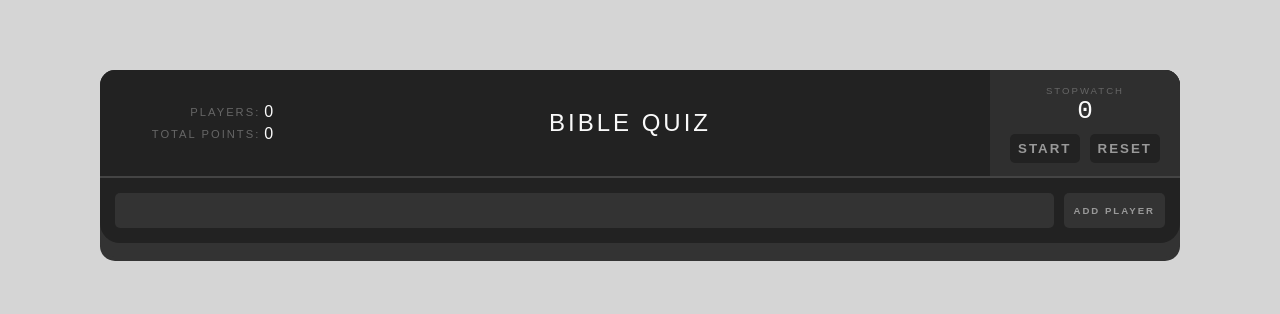
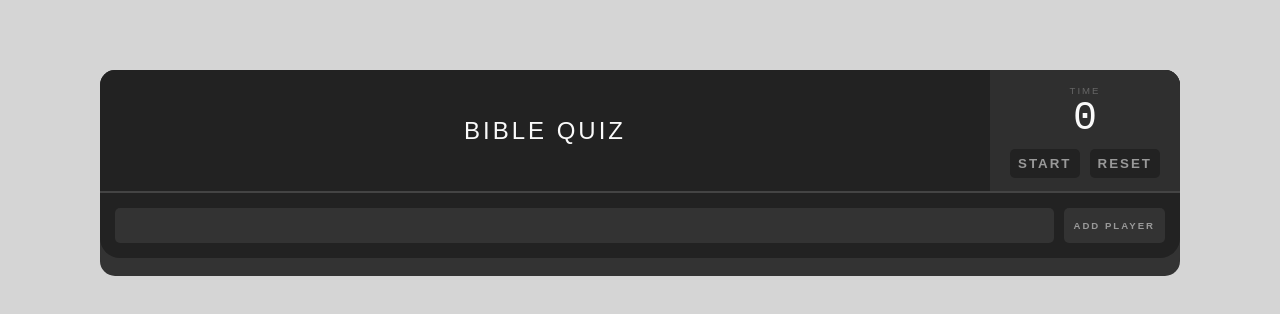
Before and after one commit to OlivierJM/board, a React (Create React App) app: page / in a window 1280 px wide. Shown: the top 314 px of the page. Built offline with nearby package versions, Linux system fonts and the light colour scheme.

Commit message:
removed the stats

```diff
--- a/src/App.css
+++ b/src/App.css
@@ -1,7 +1,7 @@
 body {
   background: #d5d5d5;
   font-family: arial;
-  color: #FAFAFA;
+  color: #fafafa;
   text-transform: uppercase;
 }
 
@@ -13,7 +13,7 @@ body {
   display: flex;
   flex-direction: column;
   max-width: 1080px;
-  padding-bottom: .85em;
+  padding-bottom: 0.85em;
 }
 
 .header {
@@ -52,7 +52,7 @@ button:focus {
   font-weight: normal;
   letter-spacing: 2px;
   color: #666;
-  font-size: .7em;
+  font-size: 0.7em;
 }
 
 .stats td:last-child {
@@ -91,7 +91,7 @@ button:focus {
 }
 
 .stopwatch h2 {
-  font-size: .6em;
+  font-size: 0.6em;
   margin: 0;
   font-weight: normal;
   letter-spacing: 2px;
@@ -134,7 +134,7 @@ button:focus {
 .counter-action {
   border: none;
   font-weight: bold;
-  color: #FAFAFA;
+  color: #fafafa;
   display: block;
   padding: 20px 20px;
   cursor: pointer;
@@ -145,7 +145,7 @@ button:focus {
 }
 
 .counter-action.increment {
-  background: #66BB6A;
+  background: #66bb6a;
 }
 
 .counter-action.increment:hover {
@@ -165,21 +165,20 @@ button:focus {
 .counter-score {
   flex-grow: 1;
   background: #2b2b2b;
-  color: #FAFAFA;
+  color: #fafafa;
   text-align: center;
   font-family: monospace;
   padding: 10px;
   font-size: 2em;
 }
 
-
 .add-player-form form {
   display: flex;
   background-color: #222;
-  border-radius: 0 0 20px 20px
+  border-radius: 0 0 20px 20px;
 }
 
-.add-player-form input[type=text] {
+.add-player-form input[type="text"] {
   flex-grow: 1;
   border-width: 0 0 1px 0;
   margin: 15px 10px 15px 15px;
@@ -194,18 +193,18 @@ button:focus {
   outline: none;
 }
 
-.add-player-form input[type=text]::-webkit-input-placeholder{
+.add-player-form input[type="text"]::-webkit-input-placeholder {
   color: #666;
   letter-spacing: 2px;
 }
 
-.add-player-form input[type=text]:focus{
+.add-player-form input[type="text"]:focus {
   background-color: #444;
 }
 
-.add-player-form input[type=submit] {
+.add-player-form input[type="submit"] {
   display: block;
-  font-size: .6em;
+  font-size: 0.6em;
   margin: 15px 15px 15px 0;
   padding: 10px;
   background-color: #333;
@@ -218,7 +217,7 @@ button:focus {
   text-transform: uppercase;
 }
 
-.add-player-form input[type=submit]:hover{
+.add-player-form input[type="submit"]:hover {
   background: #4b71b5;
   color: #fafafa;
   cursor: pointer;
--- a/src/App.jsx
+++ b/src/App.jsx
@@ -9,11 +9,11 @@ import AddPlayerForm from "./AddPlayer";
 import "./App.css";
 
 let nextId = Math.floor(Math.random() * 1000);
-const players = localStorage.getItem("players");
+const _players = localStorage.getItem("players");
 
 class ScoreBoard extends React.Component {
     state = {
-        players: players === null ? [] : JSON.parse(players)
+        players: _players === null ? [] : JSON.parse(_players)
     };
 
     onScoreChange(id, delta) {
@@ -46,7 +46,9 @@ class ScoreBoard extends React.Component {
             score: 0,
             id: nextId
         });
-        this.setState(this.state);
+        this.setState(this.state, () => {
+            localStorage.setItem("players", JSON.stringify(this.state.players));
+        });
         nextId++;
     };
 
@@ -58,12 +60,14 @@ class ScoreBoard extends React.Component {
     };
 
     render() {
-        console.log(players);
+        const { players } = this.state;
+        console.log(this.state.players);
         return (
             <div className="scoreboard">
                 <Header title={"Bible Quiz"} players={this.state.players} />
                 <div className="players">
-                    {this.state.players.map((player, index) => {
+                    {players.length
+                        ? players.map((player, index) => {
                               return (
                                   <Player
                                       onScoreChange={delta =>
@@ -71,11 +75,14 @@ class ScoreBoard extends React.Component {
                                       }
                                       name={player.name}
                                       score={player.score}
-                                onRemove={() => this.onRemovePlayer(index)}
+                                      onRemove={() =>
+                                          this.onRemovePlayer(index)
+                                      }
                                       key={player.id}
                                   />
                               );
-                    })}
+                          })
+                        : null}
                 </div>
                 <AddPlayerForm onAdd={this.onPlayerAdd} />
             </div>
--- a/src/Header.jsx
+++ b/src/Header.jsx
@@ -1,12 +1,11 @@
 import React from "react";
 import PropTypes from "prop-types";
-import Stats from "./Stats";
 import Stopwatch from "./StopWatch";
 
 function Header(props) {
     return (
         <div className="header">
-            <Stats players={props.players} />
+            {/* <Stats players={props.players} /> */}
             <h1>{props.title}</h1>
             <Stopwatch />
         </div>
--- a/src/StopWatch.jsx
+++ b/src/StopWatch.jsx
@@ -54,8 +54,10 @@ class Stopwatch extends React.Component {
         let seconds = Math.floor(this.state.elapsedTime / 1000);
         return (
             <div className="stopwatch">
-                <h2>Stopwatch</h2>
-                <div className="stopwatch-time">{seconds}</div>
+                <h2>Time</h2>
+                <div className="stopwatch-time" style={{ fontSize: 40 }}>
+                    {seconds}
+                </div>
                 {this.state.running ? (
                     <button onClick={this.onStop}>Stop</button>
                 ) : (
```
Lines whose indentation alone changed are shown as unchanged.
